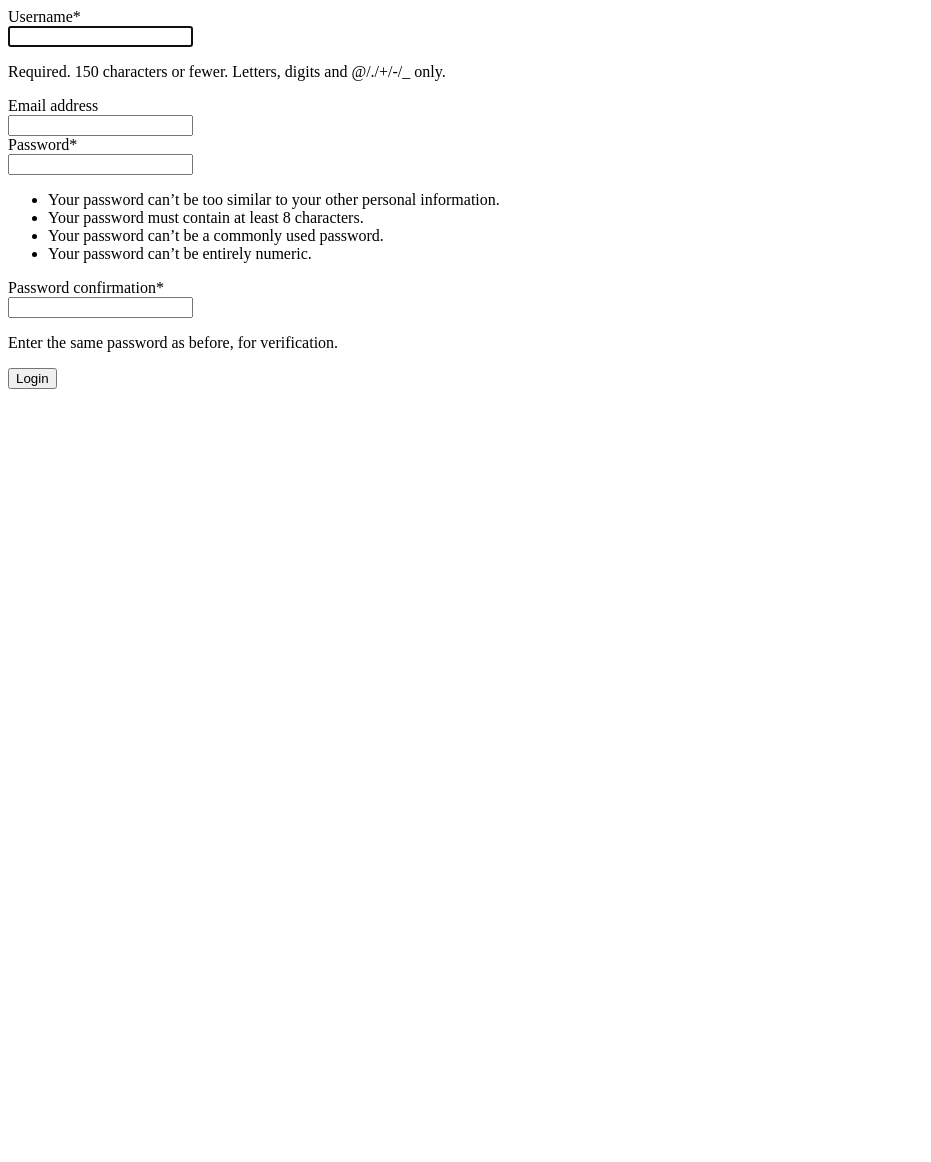
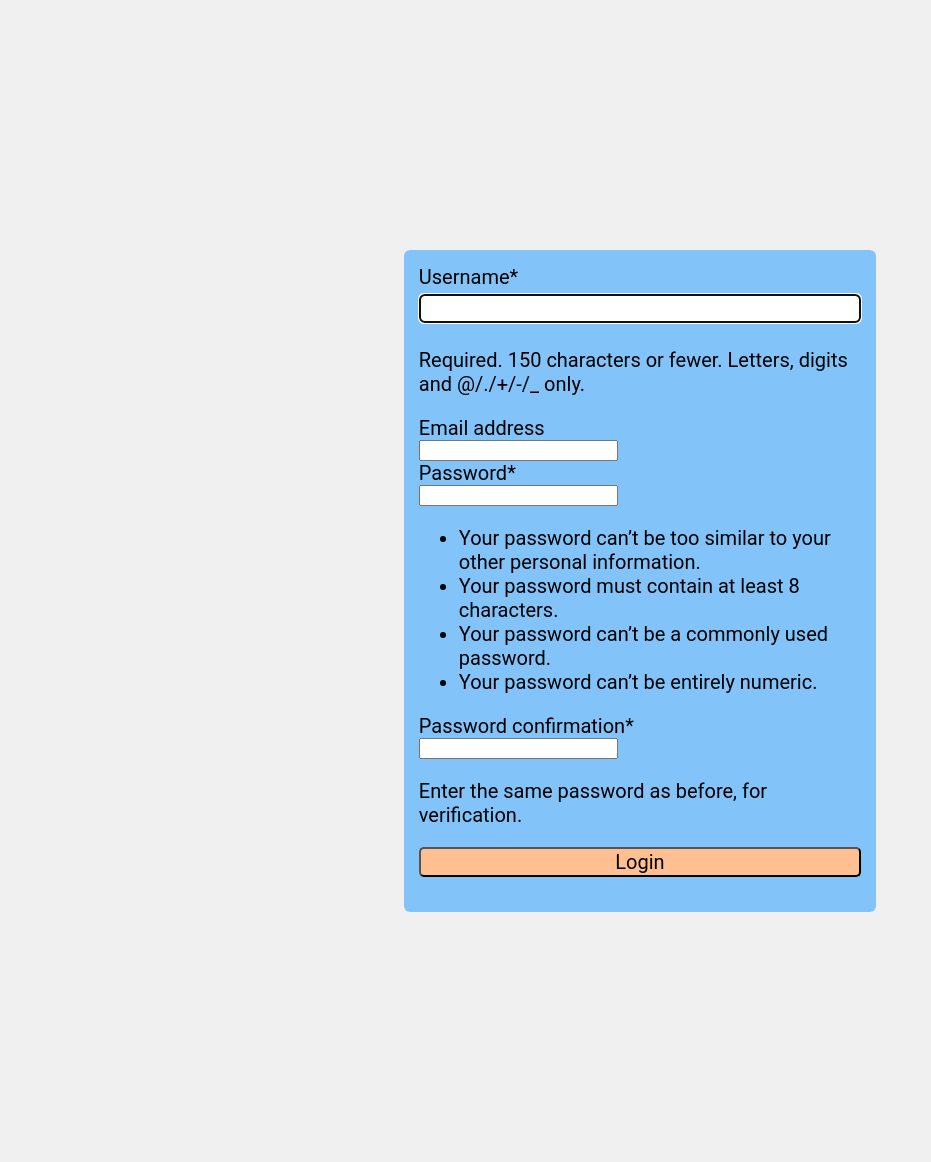
Before and after one commit to faaizajaz/rentabook, a Django app: template users/templates/users/login.html in a window 1280 px wide. Shown: the whole page, without its empty margins (0-931 px from the left). Before the commit the page ends 389 px from the top, so only its background shows below. Run offline with Django 3.2, Linux system fonts and the light colour scheme; the template is opened without the code that fills it: values that come from a table or form of the project are taken from there, others are empty; some libraries are stand-ins or nearby versions.

Commit message:
added style to login page

```diff
--- a/static/base.css
+++ b/static/base.css
@@ -9,7 +9,7 @@ body {
 
 
 /********************** SEARCH PAGE **********************/
-.search-box {
+.search-box, .login-box {
 	color: black;
 	background: #82c4fa;
 	width: 35%;
@@ -19,7 +19,7 @@ body {
 	font-size: 20px;
 }
 
-#id_any_field {
+#id_any_field, #id_username, #id_password {
 	background: white;
 	width: 100%;
 	padding: 5px 10px;
@@ -28,7 +28,7 @@ body {
 	margin-bottom: 5px;
 }
 
-.search-button {
+.search-button, .login-button {
 	width: 100%;
 	background: #ffbf91;
 	border-radius: 5px;
--- a/users/templates/users/login.html
+++ b/users/templates/users/login.html
@@ -1,15 +1,24 @@
 {% load crispy_forms_tags %}
+{% load static %}
 
 <html>
+	<head>
+		<link rel="stylesheet" type="text/css" href="{% static 'base.css' %}" rel="stylesheet">
+		<script type="text/javascript" src="https://ajax.googleapis.com/ajax/libs/jquery/3.5.1/jquery.min.js"></script>
+		<script src="{% static 'loader-search.js' %}" type="text/javascript"></script>
+	</head>
+
 	<body>
+		<div class="login-box">
 			<form method = "POST">
 				{% csrf_token %}
 				{{ form|crispy }}
 				<div>
-			<button type="submit">
+					<button class="login-button" type="submit">
 						Login
 					</button>
 				</div>
 			</form>
+		</div>
 	</body>
 </html>
```
Lines whose indentation alone changed are shown as unchanged.
